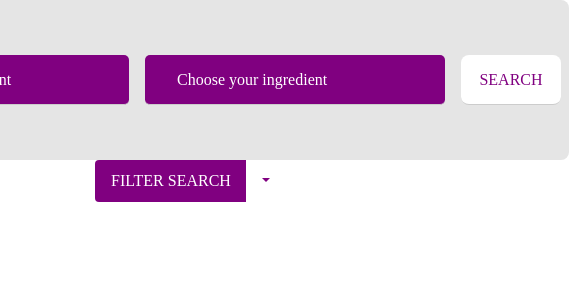
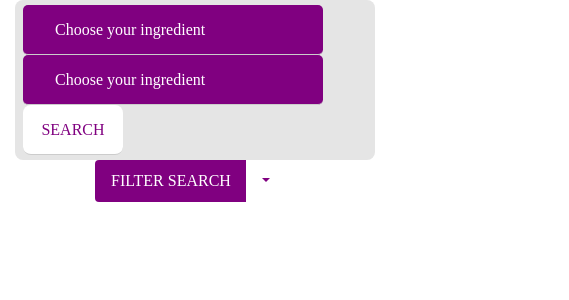
Before and after one commit to AMCarotenuto/viola-melanzana, a Next.js app: page /components/RecipesApi in a window 390 px wide. Shown: the top 300 px of the page, 569 px wide, since content can reach past the window. Built offline with nearby package versions, Linux system fonts and the light colour scheme.

Commit message:
made form in homepage responsive

```diff
--- a/pages/components/RecipesApi.js
+++ b/pages/components/RecipesApi.js
@@ -3,7 +3,7 @@ import axios from "axios";
 
 import Recipe from "./apiComponents/Recipe";
 import { v4 as uuidv4 } from "uuid";
-import { Dropdown, ButtonGroup, SplitButton } from "react-bootstrap";
+import { Dropdown, ButtonGroup, SplitButton, Container, Form, Row, Col } from "react-bootstrap";
 
 export default function RecipesApi() {
   const [query1, setQuery1] = useState("");
@@ -52,7 +52,10 @@ export default function RecipesApi() {
 
   return (
     <div className="api">
-      <form className="search-form" onSubmit={onSubmit}>
+      <Container>
+      <Form className="search-form" onSubmit={onSubmit}>
+        <Row>
+          <Col>
         <input
           type="text"
           placeholder="Choose your ingredient"
@@ -68,7 +71,10 @@ export default function RecipesApi() {
           value={query2}
         />
         <input type="submit" value="search" />
-      </form>
+        </Col>
+        </Row>
+      </Form>
+      </Container>
       <div className="recipes">
         <div id="filter-bar">
           <Dropdown as={ButtonGroup}>
```
